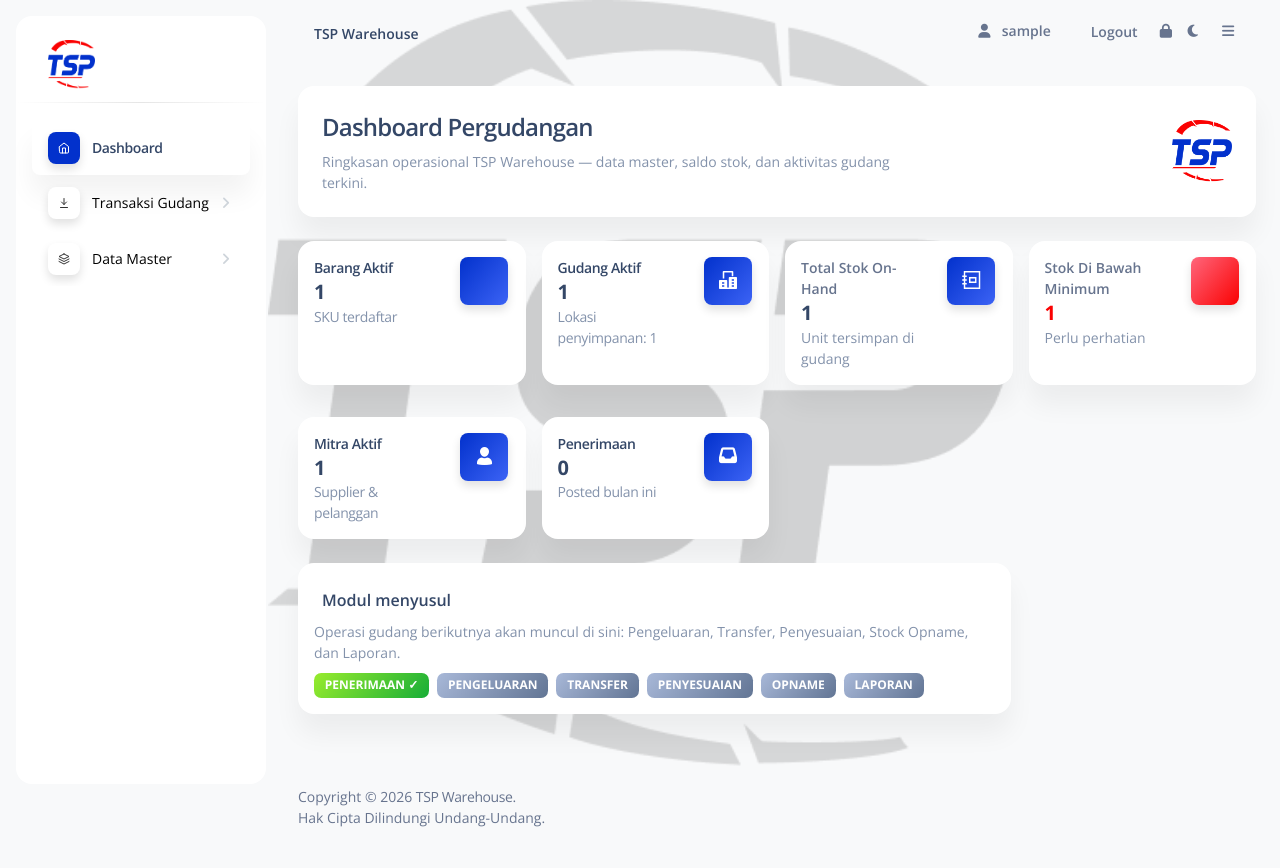
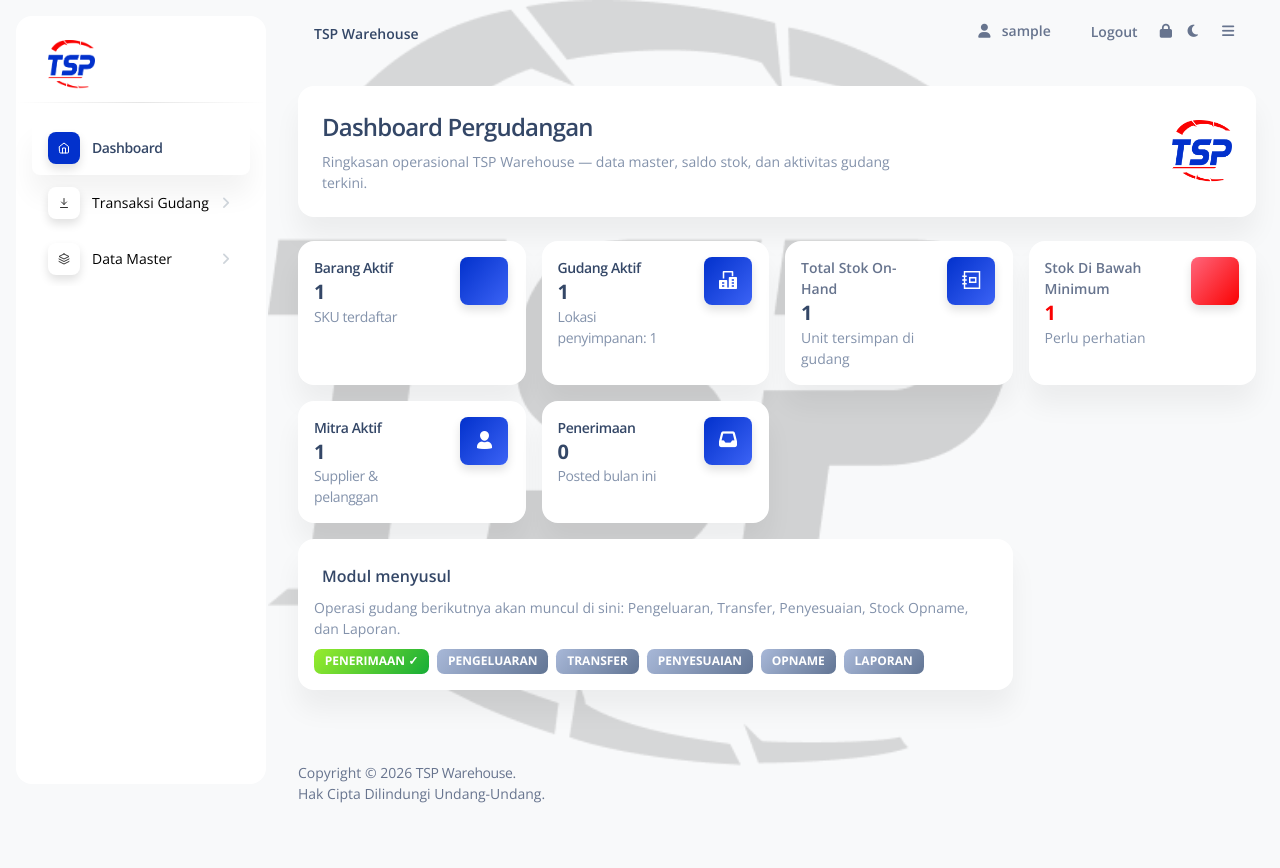
Before and after one commit to Bono2666/timur_sp, a Django app: page / in a window 1280 px wide. After the commit the page ends 803 px from the top, so only its background shows below. Run offline with Django 4.2, Linux system fonts and the light colour scheme; a user stored in the database is signed in; tables that the repository leaves empty hold one stand-in row (values such as "Sample post"); some libraries are stand-ins or nearby versions.

Commit message:
Dashboard: satukan KPI + Modul menyusul dalam satu row g-3 agar jarak antarbaris identik

```diff
--- a/apps/templates/home/index.html
+++ b/apps/templates/home/index.html
@@ -115,10 +115,8 @@
         </div>
       </div>
     </div>
-  </div>
 
-  <!-- Mitra + Penerimaan -->
-  <div class="row g-3 mt-3">
+    <!-- Baris kedua KPI (masih dalam row yang sama agar jarak antarbaris seragam) -->
     <div class="col-xl-3 col-sm-6">
       <a href="{% url 'partner-index' %}" class="text-decoration-none">
         <div class="card h-100">
@@ -179,12 +177,13 @@
       </a>
     </div>
     {% endif %}
-  </div>
 
-  <!-- Modul menyusul (baris terpisah agar ada jelas dengan KPI) -->
-  <div class="row mt-4">
-    <div class="col-xl-9 col-sm-6">
-      <div class="card">
+    <!-- Modul menyusul: saudara langsung kartu KPI pada row yang sama →
+         barisnya dibungkus oleh mekanisme yang sama, jadi jarak barisnya
+         identik dengan jarak antar baris KPI (col-xl-9 tidak muat di baris
+         Mitra/Penerimaan sehingga otomatis turun ke baris berikutnya) -->
+    <div class="col-xl-9 col-12">
+      <div class="card h-100">
         <div class="card-header bg-transparent">
           <h6 class="mb-0">Modul menyusul</h6>
         </div>
```
